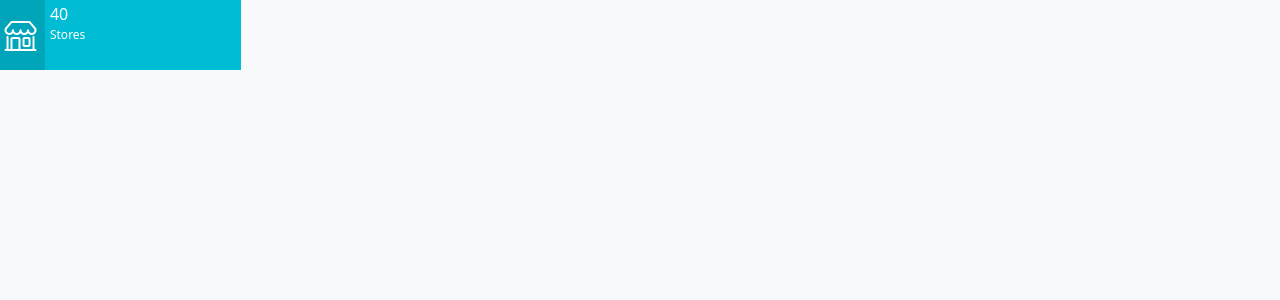
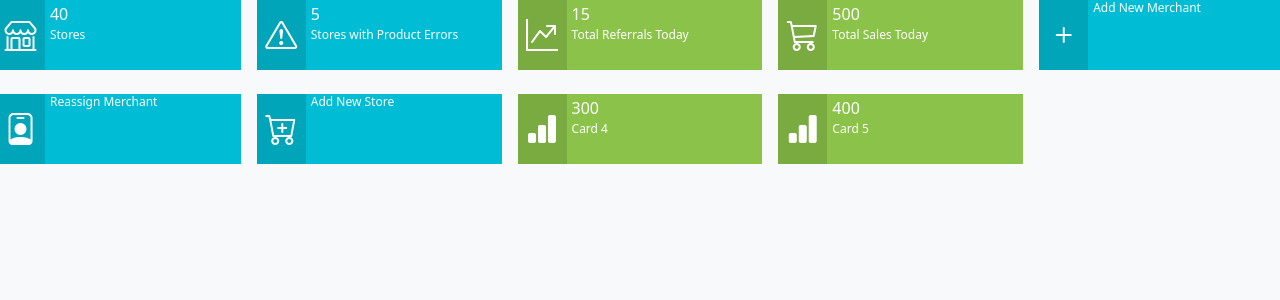
Before and after one commit to Vesta-Nassone/shopping-feeder-dashboard, a React (Create React App) app: page / in a window 1280 px wide. Shown: the top 300 px of the page. Built offline with nearby package versions, Linux system fonts and the light colour scheme.

Commit message:
Add the remaining cards.

```diff
--- a/src/components/infoCards/TopCardRows.jsx
+++ b/src/components/infoCards/TopCardRows.jsx
@@ -16,6 +16,115 @@ export default function TopCardRows() {
 					</div>
 				</div>
 			</div>
+			<div className="col px-2">
+				<div className="info-box">
+					<span className="info-box-icon">
+						<i className="bi bi-exclamation-triangle" />
+					</span>
+					<div className="info-box-text">
+						<h6>5</h6>
+						<p>Stores with Product Errors</p>
+					</div>
+				</div>
+			</div>
+			<div className="col px-2">
+				<div
+					className="info-box"
+					style={{ backgroundColor: "rgb(139,195,74)" }}
+				>
+					<span
+						className="info-box-icon"
+						style={{ backgroundColor: "rgb(122,171,65)" }}
+					>
+						<i className="bi bi-graph-up-arrow" />
+					</span>
+					<div className="info-box-text">
+						<h6>15</h6>
+						<p>Total Referrals Today</p>
+					</div>
+				</div>
+			</div>
+			<div className="col px-2">
+				<div
+					className="info-box"
+					style={{ backgroundColor: "rgb(139,195,74)" }}
+				>
+					<span
+						className="info-box-icon"
+						style={{ backgroundColor: "rgb(122,171,65)" }}
+					>
+						<i className="bi bi-cart3" />
+					</span>
+					<div className="info-box-text">
+						<h6>500</h6>
+						<p>Total Sales Today</p>
+					</div>
+				</div>
+			</div>
+			<div className="col px-2">
+				<div className="info-box">
+					<span className="info-box-icon">
+						<i className="bi bi-plus" />
+					</span>
+					<div className="info-box-text center">
+						<p>Add New Merchant</p>
+					</div>
+				</div>
+			</div>
+			<div className="col px-2">
+				<div className="info-box">
+					<span className="info-box-icon">
+						<i className="bi bi-person-badge" />
+					</span>
+					<div className="info-box-text center">
+						<p>Reassign Merchant</p>
+					</div>
+				</div>
+			</div>
+			<div className="col px-2">
+				<div className="info-box">
+					<span className="info-box-icon">
+						<i className="bi bi-cart-plus" />
+					</span>
+					<div className="info-box-text center">
+						<p>Add New Store</p>
+					</div>
+				</div>
+			</div>
+			<div className="col px-2">
+				<div
+					className="info-box"
+					style={{ backgroundColor: "rgb(139,195,74)" }}
+				>
+					<span
+						className="info-box-icon"
+						style={{ backgroundColor: "rgb(122,171,65)" }}
+					>
+						<i className="bi bi-bar-chart-fill" />
+					</span>
+					<div className="info-box-text">
+						<h6>300</h6>
+						<p>Card 4</p>
+					</div>
+				</div>
+			</div>
+			<div className="col px-2">
+				<div
+					className="info-box"
+					style={{ backgroundColor: "rgb(139,195,74)" }}
+				>
+					<span
+						className="info-box-icon"
+						style={{ backgroundColor: "rgb(122,171,65)" }}
+					>
+						<i className="bi bi-bar-chart-fill" />
+					</span>
+					<div className="info-box-text">
+						<h6>400</h6>
+						<p>Card 5</p>
+					</div>
+				</div>
+			</div>
 		</div>
 	);
 }
```
